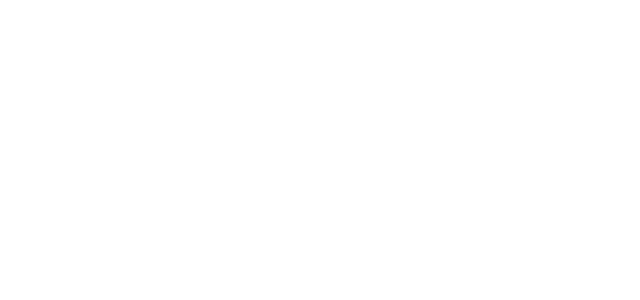
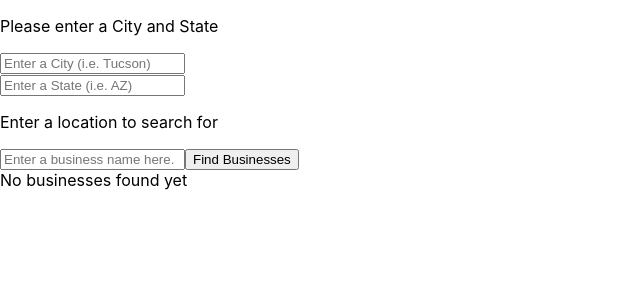
Before and after one commit to gerryguardiola/mynearbyplaces, a React (Create React App) app: page /search in a window 1280 px wide. Shown: the top 300 px of the page, without its empty margins (0-640 px from the left). Built offline with nearby package versions, Linux system fonts and the light colour scheme.

Commit message:
Finalized

```diff
--- a/src/App.js
+++ b/src/App.js
@@ -7,6 +7,9 @@ import {
 import Home from './components/Home';
 import Login from './components/Login';
 import AddLocation from './components/AddLocation';
+import Reviews from './components/Reviews';
+import Search from './components/Search';
+import MyYelp from './components/MyYelp';
 import './App.css';
 function App() {
   return (
@@ -18,7 +21,17 @@ function App() {
         <Route path='/login' >
           <Login />
         </Route>
-        <Route exact path='/add' render={props => <AddLocation {...props} />}>
+        <Route path='/add' render={props => <AddLocation {...props} />}>
+        </Route>
+        <Route path='/update' render={props => <AddLocation update="true" {...props} />}>
+        </Route>
+        <Route exact path='/business' render={props => <Reviews {...props} />}>
+        </Route>
+        <Route path='/search' >
+          <Search />
+        </Route>
+        <Route path='/yelp' >
+          <MyYelp />
         </Route>
       </Switch>
     </BrowserRouter>
--- a/src/components/AddLocation.js
+++ b/src/components/AddLocation.js
@@ -0,0 +1,90 @@
+import React from 'react';
+import { Redirect } from "react-router-dom";
+import BusinessFunctions from "./BusinessFunctions"
+
+class AddLocation extends React.Component{
+    constructor(props){
+        super(props)
+        this.state ={name: "", address: "",city: "",state:"", complete: false, reviews: []}
+        if (props.update === true){
+            this.state.update = true
+            const id = props.location.state.id
+            const b = BusinessFunctions.allbusinesses()[id]
+            this.state.id = b.id
+            this.state.name = b.name
+            this.state.address = b.address
+            this.state.city = b.city
+            this.state.state = b.state
+            this.state.open = b.open
+            this.state.reviews = b.reviews
+        }
+    }
+
+onInputChange = (event) => {
+        const value = event.target.value;
+        const name = event.target.name;
+        this.setState({ [name]: value });
+    }
+
+onSubmit = (event) => {
+        this.setState({complete: true})
+        var newBusiness = {id : this.state.id,name: this.state.name, open: this.state.open ,
+             address: this.state.address,city: this.state.city,state : this.state.state,
+             reviews: this.state.reviews}
+        if (this.state.update){
+            BusinessFunctions.updatebusiness(newBusiness)
+        }
+        else {
+        BusinessFunctions.addbusiness(newBusiness)
+        }
+        event.preventDefault();
+    }
+
+render(){
+    if (this.state.complete){
+        return (
+            <Redirect to="/yelp" />
+        )
+    }
+    return (
+        <div className="Add">
+            {this.state.update ? "Update Business": "Add Business"}
+            <form onSubmit={this.onSubmit}>
+                <input
+                    type="text"
+                    name="name"
+                    value={this.state.name}
+                    placeholder = "Business Name"
+                    onChange={this.onInputChange}
+                ></input><br/>
+
+            <input
+                type="text"
+                name="address"
+                value={this.state.address}
+                placeholder = "Address"
+                onChange={this.onInputChange}
+            ></input><br/>
+            <input
+                type="text"
+                name="city"
+                value={this.state.city}
+                placeholder = "City"
+                onChange={this.onInputChange}
+            ></input><br/>
+            <input
+                type="text"
+                name="state"
+                value={this.state.state}
+                placeholder = "State"
+                onChange={this.onInputChange}
+            ></input><br/>
+            <button type="submit">Save Business</button>
+
+        </form>
+    </div>
+    )
+
+}
+}
+export default AddLocation;
--- /dev/null
+++ b/src/components/BusinessFunctions.js
@@ -0,0 +1,43 @@
+var businesses = []
+
+const BusinessFunctions = {
+    findbusinesses:(input, city, state) => {
+        if (input === ""){
+            return []
+        }
+        if (businesses.filter(b => BusinessFunctions.contains(b.name, input) &&
+         BusinessFunctions.contains(b.city,city) && BusinessFunctions.contains(b.state,state))){
+            return businesses.filter(b => BusinessFunctions.contains(b.name, input) &&
+            BusinessFunctions.contains(b.city,city) && BusinessFunctions.contains(b.state,state))
+        }
+        else{
+            return []
+        }
+    },
+    contains: (str,inc) =>{
+        return (str.toLowerCase().includes(inc.toLowerCase()))
+    },
+    addbusiness:(business) => {
+        business.open = true
+        business.id = businesses.length
+        businesses.push(business)
+    },
+    updatebusiness:(business) => {
+        businesses[business.id] = business
+    },
+    deleteLocation:(id) => {
+        businesses[id].open = false
+    }
+    ,
+    allbusinesses:() => {
+       return businesses
+    },
+    findid:(id) => {
+        return businesses[id]
+    },
+    addreview:(id,review) => {
+        businesses[id].reviews.push(review)
+    }
+}
+
+export default BusinessFunctions;
--- a/src/components/Home.js
+++ b/src/components/Home.js
@@ -1,35 +1,36 @@
 import React from 'react';
-import {
-    BrowserRouter,
-    Switch,
-    Route,
-    Link
-  } from "react-router-dom";
+import { Link } from "react-router-dom";
 
 class Home extends React.Component{
     constructor(props){
         super(props)
-        this.state = {loggedIn: false}
+        this.state = {loggedIn: false, username: ""}
     }
 
     loginCheck = () =>{
-        this.setState({loggedIn: true})
+       this.setState({loggedIn: true})
     }
 
     render(){
-       let username = "";
-        const location = this.props.location;
+    var userna = "";
+    const location = this.props.location;
+
+    if (this.state.username === ""){
         if (location && location.state && location.state.user) {
-            username = location.state.user;
+            userna = location.state.user;
+            this.setState({username:userna})
         }
-
+    }
         return (
+        <div>
             <div>
-                {username != "" ? <div>
-                <Link to='/add'>Add Location</Link> { username }
+                {this.state.username !== "" || this.state.loggedIn === true?
+                <div>
+                <Link to='/yelp'>Continue To MyNearbyPlaces</Link> { this.state.username }
                 </div>
-                :<div><Link to='/login'>Login to Continue</Link></div>}
+                :<div><Link to='/login' onClick ={() => this.loginCheck()}>Login to Continue</Link></div>}
             </div>
+        </div>
         )
     }
 }
--- a/src/components/Login.js
+++ b/src/components/Login.js
@@ -30,7 +30,6 @@ class Login extends React.Component {
             return (
                 <Redirect to={from} />
             );
-
         }
 
         return (
--- /dev/null
+++ b/src/components/MyYelp.js
@@ -0,0 +1,24 @@
+import React from 'react';
+import { Link } from "react-router-dom";
+import Search from "./Search"
+
+class Home extends React.Component{
+    constructor(props){
+        super(props)
+        this.state = {username: ""}
+    }
+
+    render(){
+        return (
+        <div>
+            <div>
+                <Link to='/add'>Add Location</Link>
+            </div>
+            <div>
+            <Search/>
+            </div>
+        </div>
+        )
+    }
+}
+export default Home;
--- /dev/null
+++ b/src/components/Reviews.js
@@ -0,0 +1,54 @@
+import React from 'react';
+import {Link}  from "react-router-dom";
+import BusinessFunctions from "./BusinessFunctions"
+
+class Reviews extends React.Component{
+    constructor(props){
+        super(props)
+        this.state = {ids: props.location.state.bs, reviewinp: null, reviewtext: "" }
+    }
+
+    reviewclick = (event) =>{
+        this.setState({reviewinp: event.target.getAttribute("business")})
+    }
+
+    onSubmit = (event) => {
+        BusinessFunctions.addreview(this.state.reviewinp,this.state.reviewtext)
+        this.setState({reviewinp: null})
+    }
+
+    reviewchange = (event) => {
+        const value = event.target.value;
+        this.setState({reviewtext: value})
+    }
+
+    render(){
+        var bs = this.state.ids.map(BusinessFunctions.findid)
+        var divs =[]
+
+        for (let i = 0; i < bs.length ; i++){
+            const b = bs[i]
+            let rdivs = []
+            if (b.reviews.length === 0){
+                rdivs.push(<div>There are no reviews yet. Be the first to review!</div>)
+            }
+            else{
+                rdivs.push(<div><b>Reviews for this location</b></div>)
+                rdivs= rdivs.concat(b.reviews.map((r) => <div> "{r}" </div>))
+            }
+
+            divs.push(<div>{b.name} located at {b.address}<br/>{rdivs}<button onClick={this.reviewclick}  business= {b.id}>Add a Review</button></div>)
+        }
+
+        return (
+            <div>
+            {divs}
+            {this.state.reviewinp ? <form onSubmit= {this.onSubmit}> <input onChange= {this.reviewchange} type = "text" placeholder = "post your review here!"/>
+            <button type ="submit"> Post Review</button> </form> : "" }
+            <br/><Link to="/yelp">Return to Search</Link>
+            </div>
+        )
+    }
+}
+
+export default Reviews;
--- /dev/null
+++ b/src/components/Search.js
@@ -0,0 +1,89 @@
+import React from 'react';
+import {  Link } from "react-router-dom";
+import BusinessFunctions from "./BusinessFunctions"
+
+  class Search extends React.Component{
+    constructor(props){
+        super(props)
+        this.state = {input: "",businesses: [], display: false, city: "", state: ""}
+    }
+
+    onSubmit = (event) => {
+        this.setState({showbusiness: true})
+        event.preventDefault();
+    }
+
+    search = (event) => {
+        const input = event.target.value;
+        const businesses = BusinessFunctions.findbusinesses(input, this.state.city, this.state.state)
+        this.setState({ businesses: businesses,input: input});
+    }
+
+    citysearch = (event) => {
+        const input = event.target.value;
+        this.setState({ city: input,});
+    }
+
+    findState =  (event) => {
+        const input = event.target.value;
+        this.setState({ state: input,});
+    }
+
+    delete = (event) => {
+        BusinessFunctions.deleteLocation(event.target.getAttribute("business"))
+        this.forceUpdate()
+    }
+
+    render(){
+        var buslist= this.state.businesses.filter(b => b.open)
+        var bs = buslist.map(b => b.id)
+        var locationList= buslist.map( (b) => <div>
+            {b.name}, {b.address}, {b.city}, {b.state} |
+            <Link to={{pathname: "/update",state: { id: b.id }}}> Update</Link>
+            | <a href="#" onClick={this.delete} business= {b.id}> Delete </a>
+            |<Link to={{ pathname: "/business",state: { bs: bs }}}> Reviews</Link> |
+            </div>
+        )
+
+        var notFound = "";
+        if (locationList.length === 0){
+            notFound = "Results found";
+        }
+
+        return(
+        <div>
+                <form onSubmit={this.onSubmit}>
+                    <p>Please enter a City and State</p>
+                    <input
+                        type="text"
+                        value={this.state.searchcity}
+                        placeholder = "Enter a City (i.e. Tucson)"
+                        onChange={this.citysearch}
+                    ></input>
+                    <div>
+                    <input
+                        type="text"
+                        value={this.state.searchstate}
+                        placeholder = "Enter a State (i.e. AZ)"
+                        onChange={this.findState}
+                    ></input>
+                    <br/>
+                    <p>Enter a location to search for</p>
+                    <input
+                        type="text"
+                        value={this.state.input}
+                        placeholder = "Enter a business name here."
+                        onChange={this.search}
+                    ></input>
+                    <button type="submit">Find Businesses</button>
+                    </div>
+
+                </form>
+                {locationList.length == 0 ? "No businesses found yet"
+                :<div>Total Results: {locationList.length}</div> }
+                {locationList}
+        </div>
+        )
+    }
+}
+export default Search;
```
